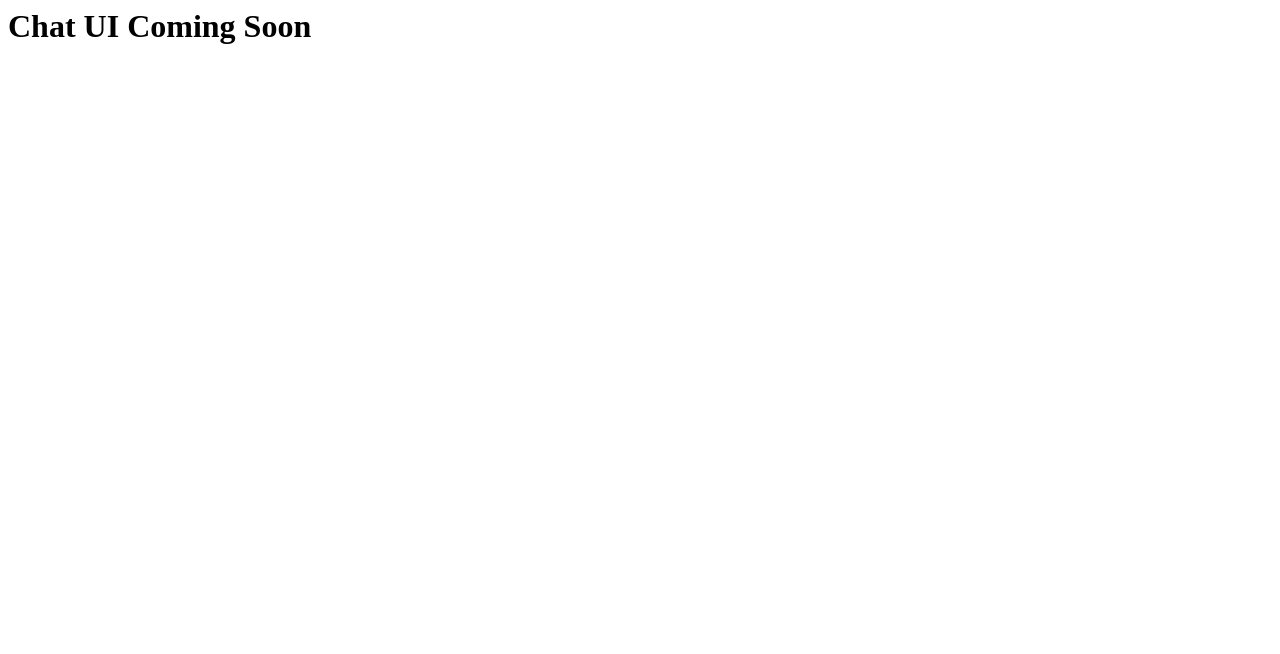
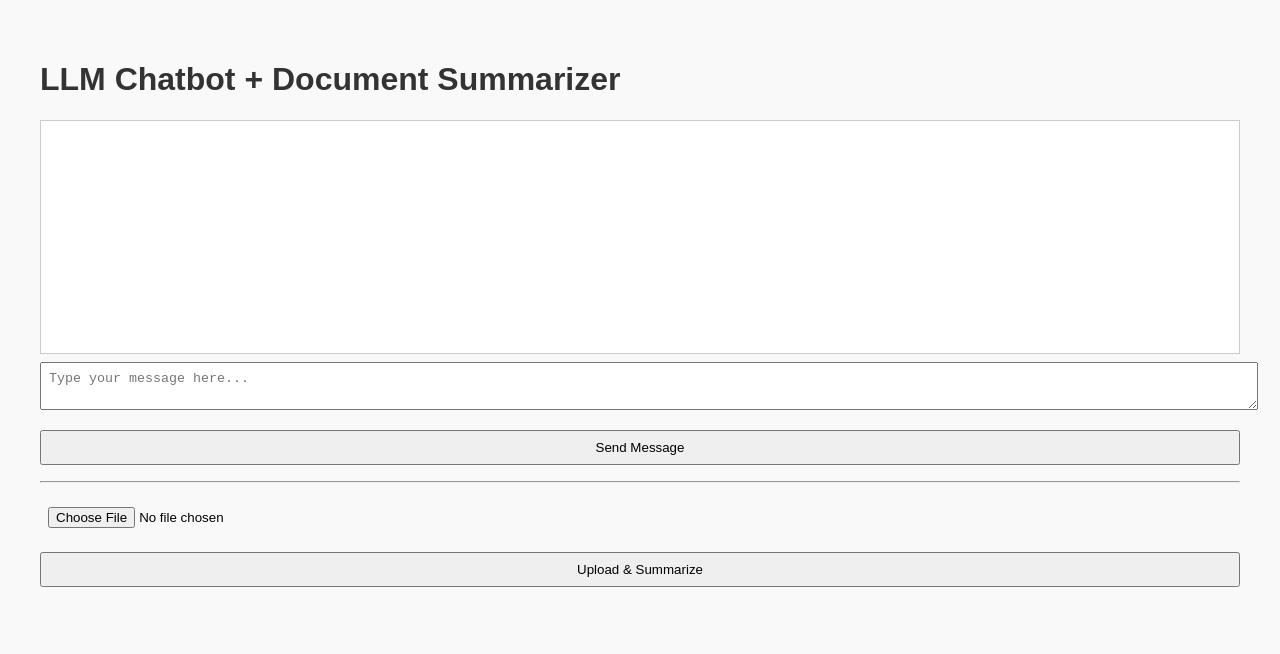
Before and after one commit to AvinashAnad/chat4free, a plain HTML site: page frontend/index.html in a window 1280 px wide. Drawn offline with Linux system fonts and the light colour scheme.

Commit message:
Update index.html

```diff
--- a/frontend/index.html
+++ b/frontend/index.html
@@ -1 +1,55 @@
-<html><body><h1>Chat UI Coming Soon</h1></body></html>
+
+<!DOCTYPE html>
+<html>
+<head>
+    <title>LLaMA Chatbot with Document Summarizer</title>
+    <style>
+        body { font-family: Arial; padding: 2rem; background-color: #f9f9f9; }
+        h1 { color: #333; }
+        textarea, input[type="file"], button { width: 100%; padding: 0.5rem; margin: 0.5rem 0; }
+        #chatbox { height: 200px; overflow-y: scroll; background: #fff; padding: 1rem; border: 1px solid #ccc; }
+        .message { margin-bottom: 0.5rem; }
+        .user { color: blue; }
+        .bot { color: green; }
+    </style>
+</head>
+<body>
+    <h1>LLM Chatbot + Document Summarizer</h1>
+    <div id="chatbox"></div>
+    <textarea id="userInput" placeholder="Type your message here..."></textarea>
+    <button onclick="sendMessage()">Send Message</button>
+    <hr>
+    <input type="file" id="fileInput">
+    <button onclick="uploadDocument()">Upload & Summarize</button>
+    <p id="summaryResult"></p>
+
+    <script>
+        async function sendMessage() {
+            const input = document.getElementById("userInput").value;
+            const chatbox = document.getElementById("chatbox");
+            chatbox.innerHTML += `<div class='message user'><strong>You:</strong> ${input}</div>`;
+            document.getElementById("userInput").value = "";
+
+            // Placeholder response — this would call a real endpoint in future
+            const response = "This is a mock response from the LLaMA model.";
+            chatbox.innerHTML += `<div class='message bot'><strong>Bot:</strong> ${response}</div>`;
+            chatbox.scrollTop = chatbox.scrollHeight;
+        }
+
+        async function uploadDocument() {
+            const file = document.getElementById("fileInput").files[0];
+            if (!file) return alert("Please select a file.");
+
+            const formData = new FormData();
+            formData.append("file", file);
+
+            const res = await fetch("/summarize/", {
+                method: "POST",
+                body: formData
+            });
+            const data = await res.json();
+            document.getElementById("summaryResult").innerText = "Summary: " + data.summary;
+        }
+    </script>
+</body>
+</html>
```
